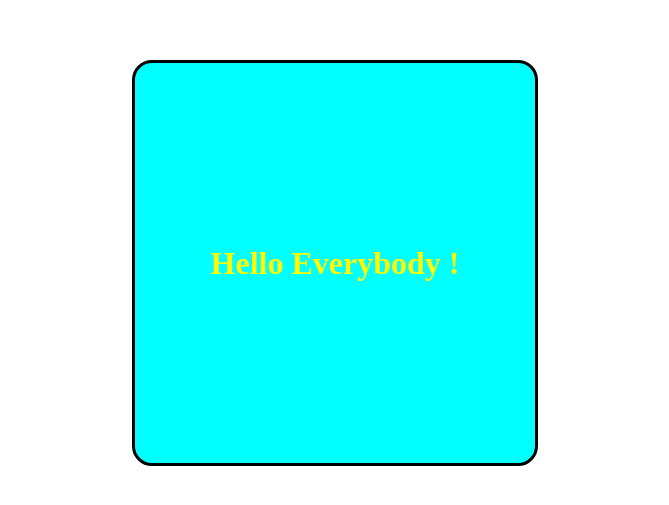
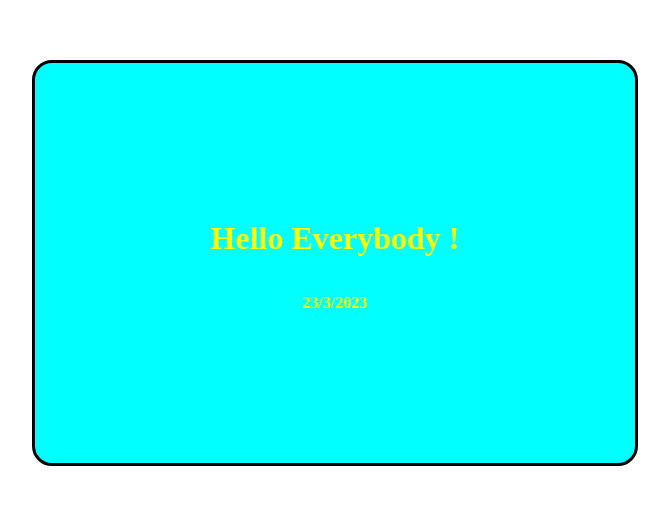
Before and after one commit to salimsafi2/ghDistant, a plain HTML site: page index.html in a window 1280 px wide. Shown: the part 137-642 px from the top of the page, without its empty margins (305-974 px from the left). Drawn offline with Linux system fonts and the light colour scheme.

Commit message:
#4 ajout label date + changement taille fenêtre

```diff
--- a/index.html
+++ b/index.html
@@ -8,8 +8,18 @@
     <link rel="stylesheet" href="style.css">
 </head>
 <body>
-    <div class="conteneur">
+    <div class="conteneur" style="flex-direction: column; width: 600px;">
         <h1>Hello Everybody !</h1>
+        <p id="demo" style="color: yellow; font-weight: bold;"></p>
+
+        <script>
+            const d = new Date();
+            const day = d.getDate();
+            const month = d.getMonth() + 1;
+            const year = d.getFullYear();
+            const formattedDate = `${day}/${month}/${year}`;
+            document.getElementById("demo").innerHTML = formattedDate;
+          </script>
     </div>
 </body>
 </html>
```
